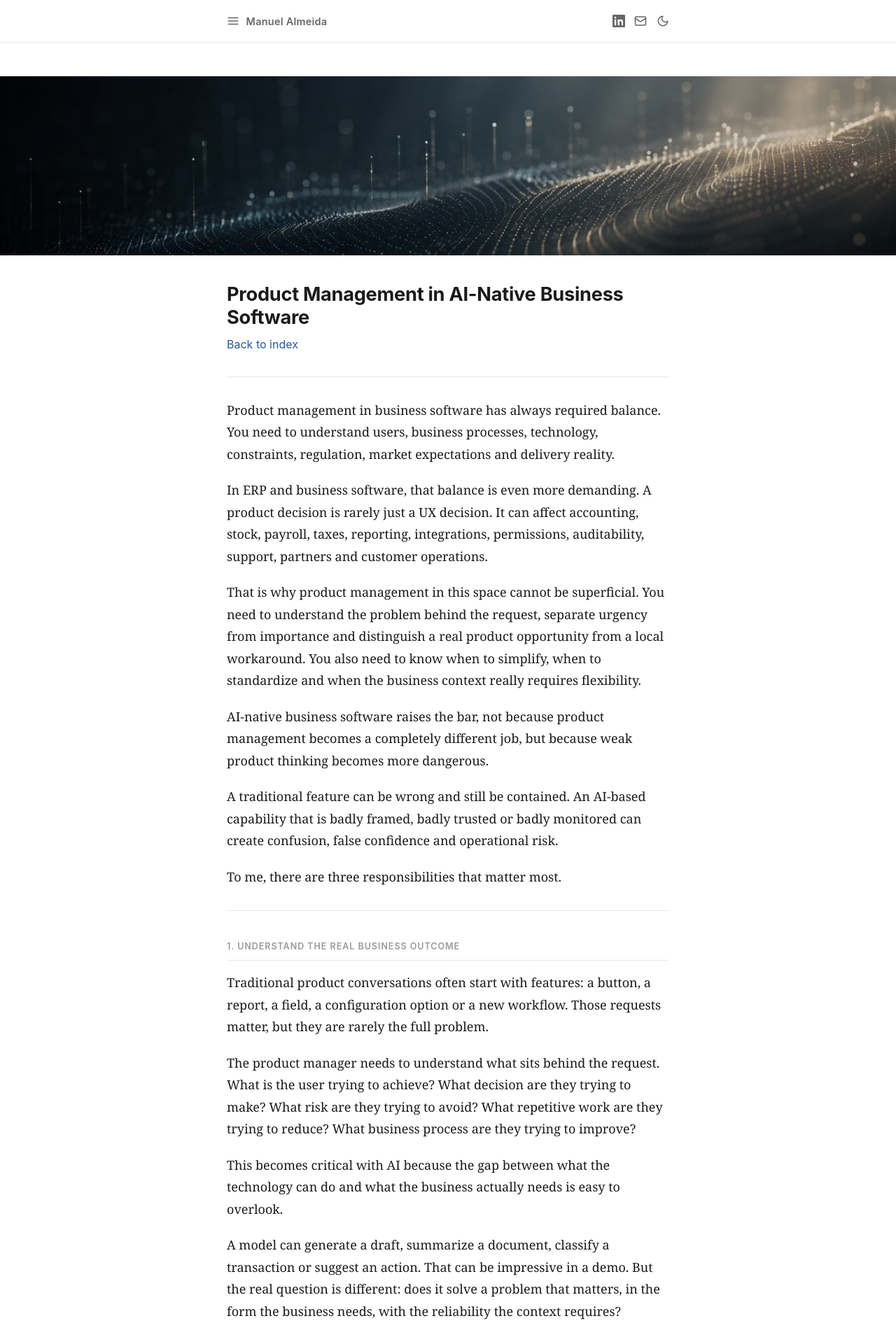
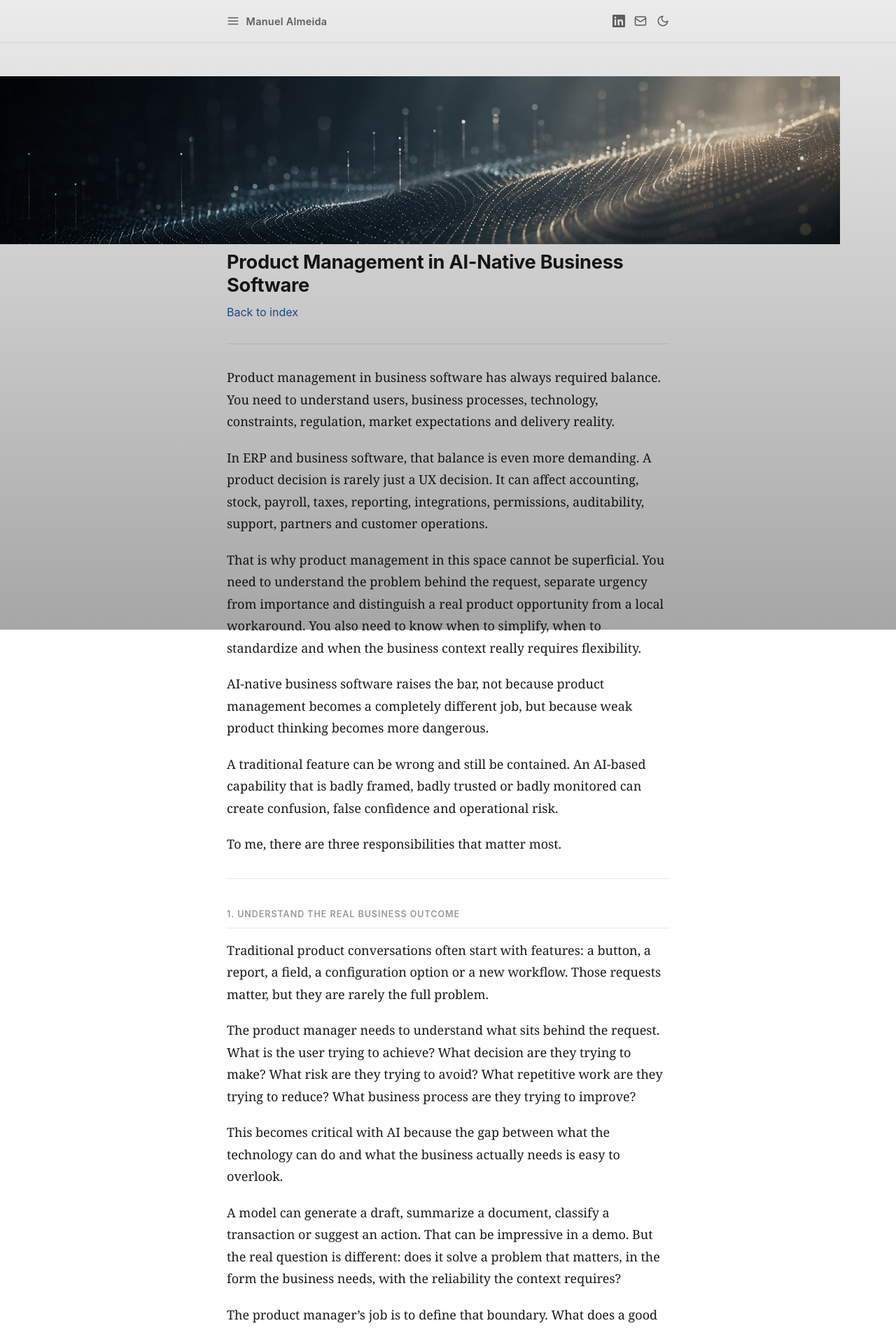
Before and after one commit to manuelalmeida120274/manuel-almeida-product-thinking, a Jekyll site: the page built from articles/02-product-management-in-ai-native-business-software.md, in a window 1280 px wide. Shown: the top 1901 px of the page at 70% size. Built offline with Jekyll 4.4.1, drawn with Linux system fonts in a browser that asks for light colours; our own code applies the rules of GitHub Pages for plain Markdown files.

Commit message:
Use article-hero class standalone

```diff
--- a/_layouts/default.html
+++ b/_layouts/default.html
@@ -61,17 +61,17 @@
     <div class="hero-overlay"></div>
   </div>
   {% elsif page.url contains "01-what-25-years" %}
-  <div class="hero hero-article">
+  <div class="article-hero">
     <img src="{{ '/assets/images/article-01.jpg' | relative_url }}" alt="">
     <div class="hero-overlay"></div>
   </div>
   {% elsif page.url contains "02-product-management" %}
-  <div class="hero hero-article">
+  <div class="article-hero">
     <img src="{{ '/assets/images/article-02.jpg' | relative_url }}" alt="">
     <div class="hero-overlay"></div>
   </div>
   {% elsif page.url contains "03-from-menu-driven" %}
-  <div class="hero hero-article">
+  <div class="article-hero">
     <img src="{{ '/assets/images/article-03.jpg' | relative_url }}" alt="">
     <div class="hero-overlay"></div>
   </div>
```
